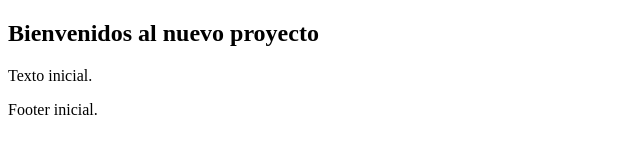
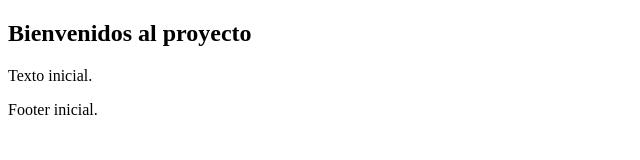
Before and after one commit to Rccrawler/Pac_man, a plain HTML site: page index.html in a window 1280 px wide. Shown: the whole page, without its empty margins (0-640 px from the left). Drawn offline with Linux system fonts and the light colour scheme.

Commit message:
Archivo inicial con estructura básica

```diff
--- a/index.html
+++ b/index.html
@@ -8,7 +8,7 @@
 <body>
     <!-- Miembro 1: Editar esta sección -->
     <section id='content'>
-        <h1>Bienvenidos al nuevo proyecto</h1>
+        <h1>Bienvenidos al proyecto</h1>
         <p>Texto inicial.</p>
     </section>
 
```
